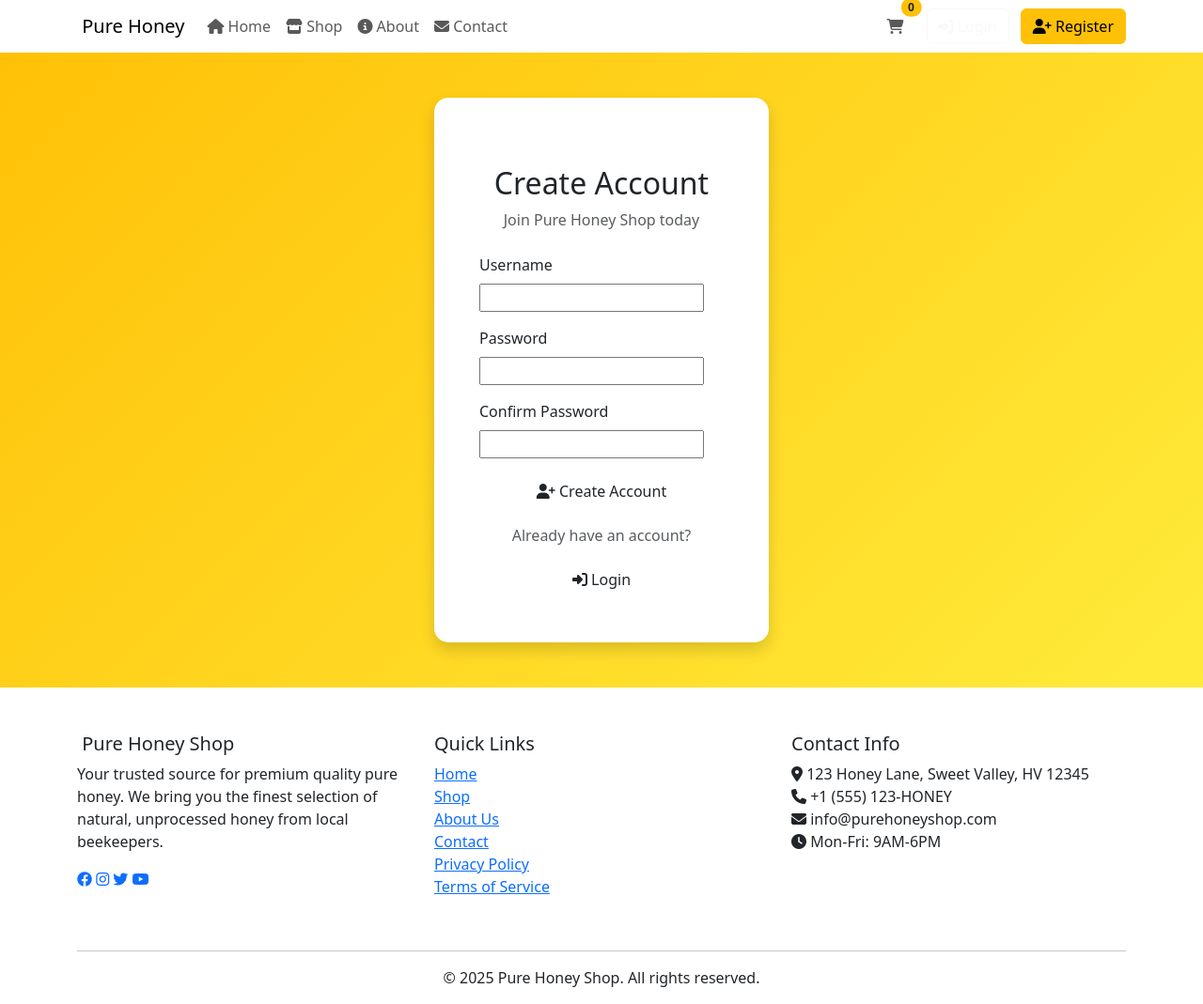
After one commit to mohammadsadeg24/Software-engineering, a Django app: template backend/templates/register.html in a window 1280 px wide. The commit adds this page. Shown: the whole page at 94% size. Run offline with Django 3.2, Linux system fonts and the light colour scheme; the template is opened without the code that fills it, so the values that code supplies are empty, except form fields; tables that the repository leaves empty hold one stand-in row (values such as "Sample post"); form fields are guessed from the names that the template uses.

Commit message:
feat: login & register pages

```diff
--- a/backend/templates/base.html
+++ b/backend/templates/base.html
@@ -67,10 +67,33 @@
                     </div>
 
                     <!-- User Profile Dropdown -->
+                    {% comment %} {% if user.is_authenticated %}
+                    <div class="dropdown user-profile">
+                        <button class="btn dropdown-toggle text-white" type="button" data-bs-toggle="dropdown">
+                            <i class="fas fa-user-circle"></i> {{ user.first_name|default:user.username }}
+                        </button>
+                        <ul class="dropdown-menu dropdown-menu-end">
+                            <li><a class="dropdown-item" href="{% url 'profile' %}"><i class="fas fa-user"></i> My Profile</a></li>
+                            <li><a class="dropdown-item" href="{% url 'orders' %}"><i class="fas fa-shopping-bag"></i> My Orders</a></li>
+                            <li><hr class="dropdown-divider"></li>
+                            <li><a class="dropdown-item" href="{% url 'logout' %}"><i class="fas fa-sign-out-alt"></i> Logout</a></li>
+                        </ul>
+                    </div>
+                    {% else %}
+                    <div class="auth-buttons">
+                        <a class="btn btn-outline-light me-2" href="{% url 'login' %}">
+                            <i class="fas fa-sign-in-alt"></i> Login
+                        </a>
+                        <a class="btn btn-warning" href="{% url 'register' %}">
+                            <i class="fas fa-user-plus"></i> Register
+                        </a>
+                    </div>
+                    {% endif %} {% endcomment %}
+                    <!-- In base.html, replace the existing auth-buttons section with: -->
                     {% if user.is_authenticated %}
                     <div class="dropdown user-profile">
                         <button class="btn dropdown-toggle text-white" type="button" data-bs-toggle="dropdown">
-                            <i class="fas fa-user-circle"></i> {{ user.first_name|default:user.username }}
+                            <i class="fas fa-user-circle"></i> {{ user.username }}
                         </button>
                         <ul class="dropdown-menu dropdown-menu-end">
                             <li><a class="dropdown-item" href="{% url 'profile' %}"><i class="fas fa-user"></i> My Profile</a></li>
--- /dev/null
+++ b/backend/templates/register.html
@@ -0,0 +1,93 @@
+{% extends 'base.html' %}
+
+{% block title %}Register - Pure Honey Shop{% endblock %}
+
+{% block content %}
+<section class="auth-section py-5">
+    <div class="container">
+        <div class="row justify-content-center">
+            <div class="col-md-6 col-lg-4">
+                <div class="card shadow">
+                    <div class="card-body p-5">
+                        <div class="text-center mb-4">
+                            <i class="fas fa-honeycomb fa-3x text-warning mb-3"></i>
+                            <h2 class="card-title">Create Account</h2>
+                            <p class="text-muted">Join Pure Honey Shop today</p>
+                        </div>
+
+                        <form method="post">
+                            {% csrf_token %}
+                            <div class="mb-3">
+                                <label for="{{ form.username.id_for_label }}" class="form-label">Username</label>
+                                {{ form.username }}
+                                {% if form.username.errors %}
+                                    <div class="text-danger">{{ form.username.errors }}</div>
+                                {% endif %}
+                                <small class="form-text text-muted">{{ form.username.help_text }}</small>
+                            </div>
+
+                            <div class="mb-3">
+                                <label for="{{ form.password1.id_for_label }}" class="form-label">Password</label>
+                                {{ form.password1 }}
+                                {% if form.password1.errors %}
+                                    <div class="text-danger">{{ form.password1.errors }}</div>
+                                {% endif %}
+                                <small class="form-text text-muted">{{ form.password1.help_text }}</small>
+                            </div>
+
+                            <div class="mb-3">
+                                <label for="{{ form.password2.id_for_label }}" class="form-label">Confirm Password</label>
+                                {{ form.password2 }}
+                                {% if form.password2.errors %}
+                                    <div class="text-danger">{{ form.password2.errors }}</div>
+                                {% endif %}
+                                <small class="form-text text-muted">{{ form.password2.help_text }}</small>
+                            </div>
+
+                            {% if form.non_field_errors %}
+                                <div class="alert alert-danger">{{ form.non_field_errors }}</div>
+                            {% endif %}
+
+                            <button type="submit" class="btn btn-honey w-100 mb-3">
+                                <i class="fas fa-user-plus"></i> Create Account
+                            </button>
+                        </form>
+
+                        <div class="text-center">
+                            <p class="text-muted">Already have an account?</p>
+                            <a href="{% url 'login' %}" class="btn btn-outline-honey">
+                                <i class="fas fa-sign-in-alt"></i> Login
+                            </a>
+                        </div>
+                    </div>
+                </div>
+            </div>
+        </div>
+    </div>
+</section>
+
+<style>
+.auth-section {
+    background: linear-gradient(135deg, #ffc107, #ffeb3b);
+    min-height: 80vh;
+    display: flex;
+    align-items: center;
+}
+
+.auth-section .card {
+    border: none;
+    border-radius: 15px;
+}
+
+.auth-section .form-control {
+    border-radius: 10px;
+    border: 2px solid #e0e0e0;
+    padding: 12px;
+}
+
+.auth-section .form-control:focus {
+    border-color: #ffc107;
+    box-shadow: 0 0 0 0.2rem rgba(255, 193, 7, 0.25);
+}
+</style>
+{% endblock %}
```
Also changed, not shown: backend/templates/login.html (added, +82 -0 lines).
